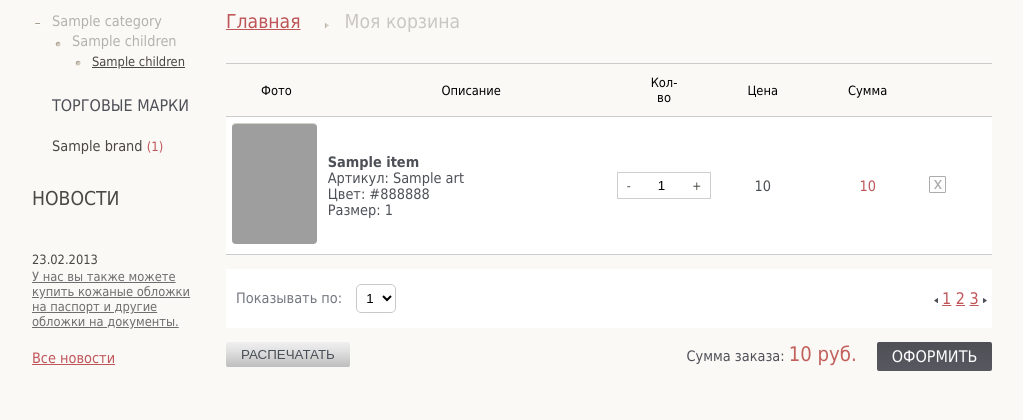
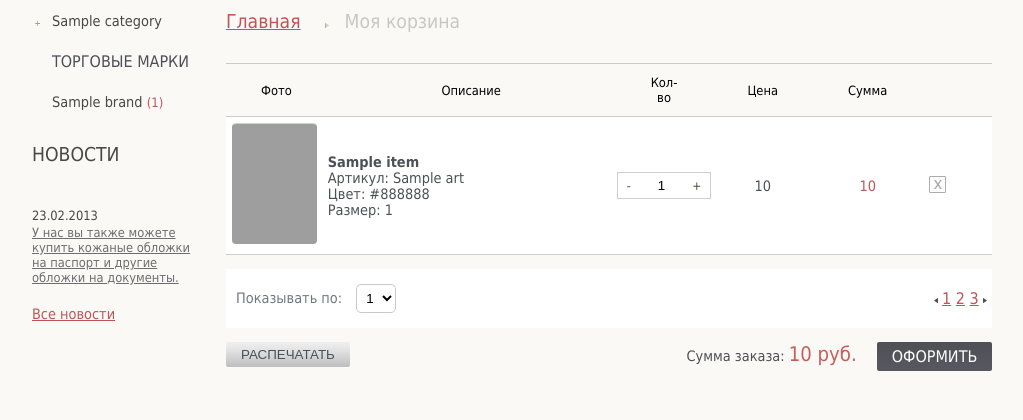
Before and after one commit to kpx13/galant, a Django app: template templates/cart.html in a window 1280 px wide. Shown: the part 224-644 px from the top of the page, without its empty margins (123-1146 px from the left). Run offline with Django 3.2, Linux system fonts and the light colour scheme; the template is opened without the code that fills it: most values are stand-ins (such as "Sample title", 1, 10 or a date in 2020); grey boxes are pictures that could not be loaded.

Commit message:
категории

```diff
--- a/galant/views.py
+++ b/galant/views.py
@@ -93,6 +93,7 @@ def category(request, slug):
     c = get_common_context(request)
     if slug:
         c['category'] = Category.get_by_slug(slug)
+
         items = Item.objects.filter(category__in=c['category'].get_descendants(include_self=True))
     else:
         items = Item.objects.all()
--- a/templates/base.html
+++ b/templates/base.html
@@ -257,8 +257,9 @@
                                 <ul>
                                 {% for node in categories %}
                                     <li>
-                                        <a href="/category/{{ node.slug }}/" {% if not node.is_leaf_node %} class="open" {% endif %}>{{ node.name }}</a>
+                                        <a href="/category/{{ node.slug }}/" {% if not node.is_leaf_node %}{% if node in category.breadcrumb or node == category %} class="open" {% endif %}{% endif %}>{{ node.name }}</a>
                                         {% if not node.is_leaf_node %}
+                                            {% if node in category.breadcrumb or node == category %}
                                                 <ul>
                                                 {% for i in node.children.all %}
                                                     <li>
@@ -273,6 +274,7 @@
                                                     </li>
                                                 {% endfor %}
                                                 </ul>
+                                            {% endif %}
                                         {% endif %}
                                     </li>
                                 {% endfor %}
```
Lines whose indentation alone changed are shown as unchanged.
